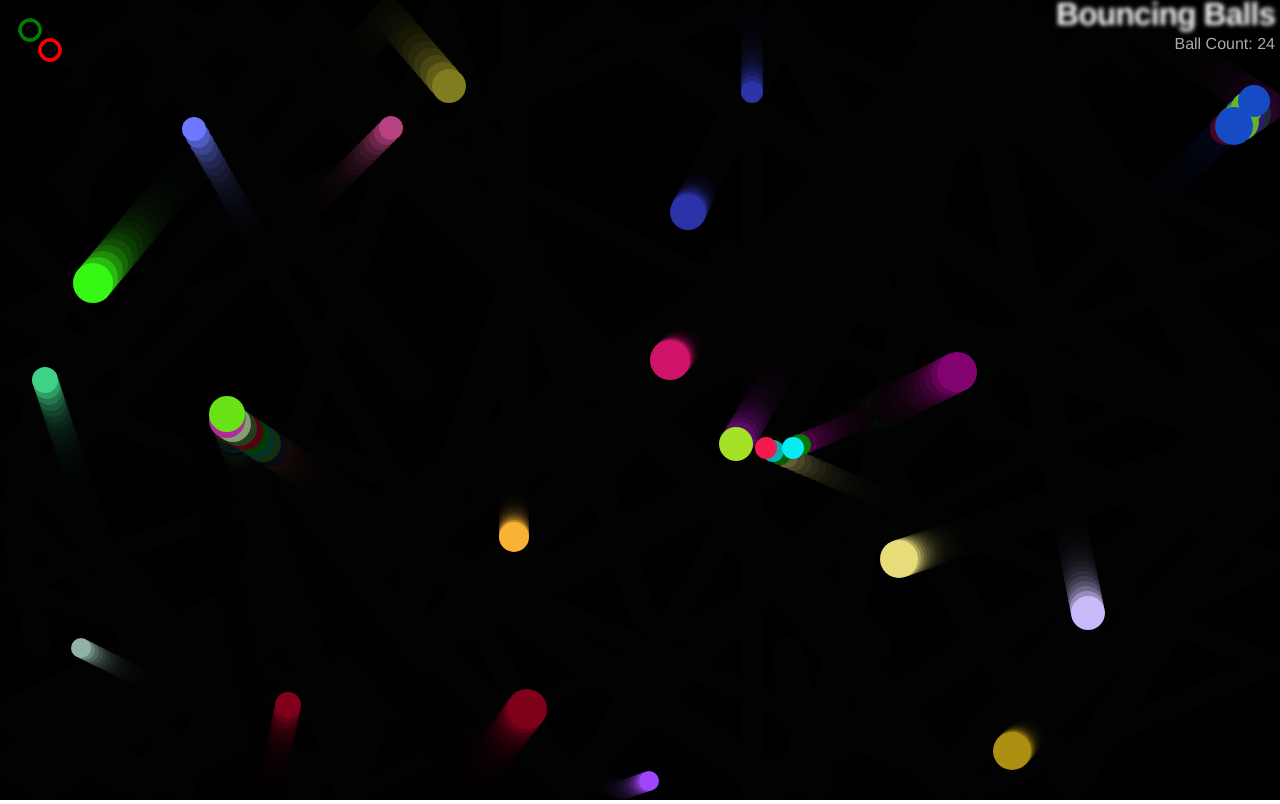
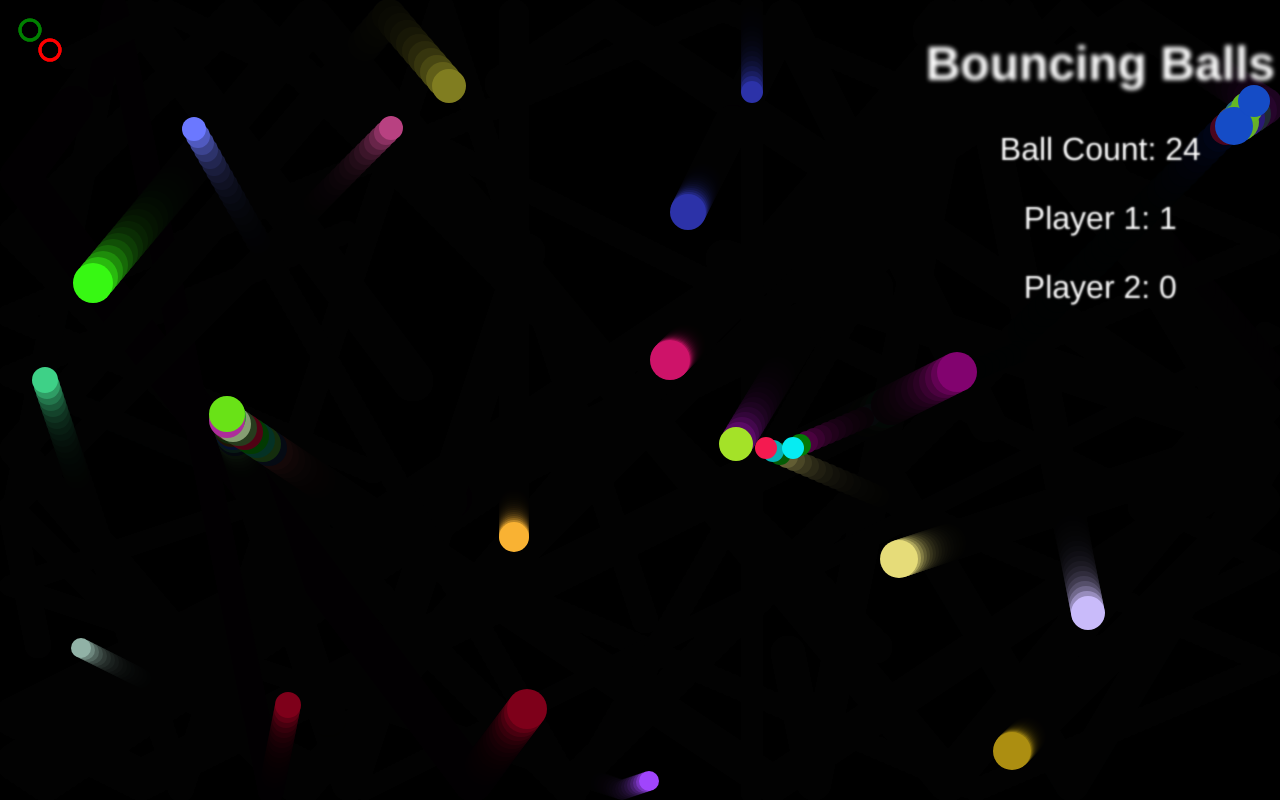
Before and after one commit to dcscode/bouncing-balls, a plain HTML site: page index.html in a window 1280 px wide. Drawn offline with Linux system fonts and the light colour scheme.

Commit message:
adjust styling for score display, add player 1 and 2 score functionality

```diff
--- a/css/styles.css
+++ b/css/styles.css
@@ -13,21 +13,22 @@ body {
 }
 
 h1 {
-    font-size: 2rem;
-    letter-spacing: -1px;
-    position: absolute;
-    margin: 0;
-    top: -4px;
-    right: 5px;
+    text-shadow: 0 0 4px white;
 
-    color: transparent;
-    text-shadow: 0 0 4px white;
 }
 
 p {
+    display: block;
+    text-align: center;
+}
+
+section {
     position: absolute;
     margin: 0;
-    top: 35px;
+    color: transparent;
+    text-shadow: 0 0 2px white;
+    text-align: center;
+    top: -4px;
     right: 5px;
-    color: #aaa;
+    font-size: 200%;
 }
--- a/index.html
+++ b/index.html
@@ -7,8 +7,12 @@
     </head>
 
     <body>
-        <h1>Bouncing Balls</h1>
-        <p>Ball count: </p>
+        <section>
+            <h1>Bouncing Balls</h1>
+            <p id="ball-count"></p>
+            <p id="player-one-score"></p>
+            <p id="player-two-score"></p>
+        </section>
         <canvas></canvas>
 
         <script src="js/main.js"></script>
--- a/js/main.js
+++ b/js/main.js
@@ -1,4 +1,6 @@
-const scoreDisplay = document.querySelector('p');
+const ballCountDisplay = document.getElementById('ball-count');
+const playerOneScoreDisplay = document.getElementById('player-one-score');
+const playerTwoScoreDisplay = document.getElementById('player-two-score');
 
 // setup canvas
 
@@ -90,8 +92,10 @@ class Ball extends Shape {
 }
 
 class EvilCircle extends Ball {
-    constructor(x, y, color) {
+    constructor(x, y, color, score) {
         super(x, y, 20, 20, color, 10, true);
+        score = 0;
+        this.score = score;
     }
 
     setControlsPlayer1() {
@@ -173,6 +177,7 @@ class EvilCircle extends Ball {
                 if (distance < this.size + ball.size) {
                     ball.exists = false;
                     ballCount -= 1;
+                    this.score += 1;
                 }
             }
         }
@@ -231,7 +236,9 @@ function loop() {
         }
 
     requestAnimationFrame(loop);
-    scoreDisplay.textContent = `Ball Count: ${ballCount}`;
+    ballCountDisplay.textContent = `Ball Count: ${ballCount}`;
+    playerOneScoreDisplay.textContent = `Player 1: ${redEvilCircle.score}`;
+    playerTwoScoreDisplay.textContent = `Player 2: ${greenEvilCircle.score}`;
 }
 
 loop();
```
